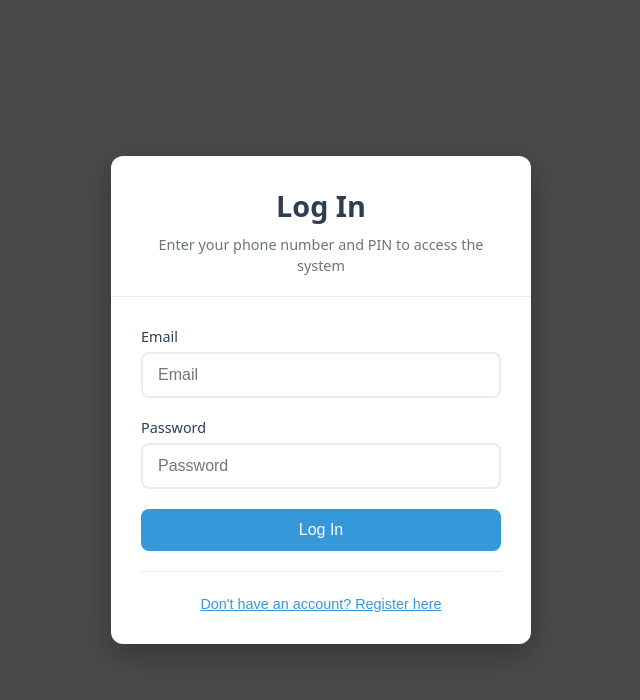
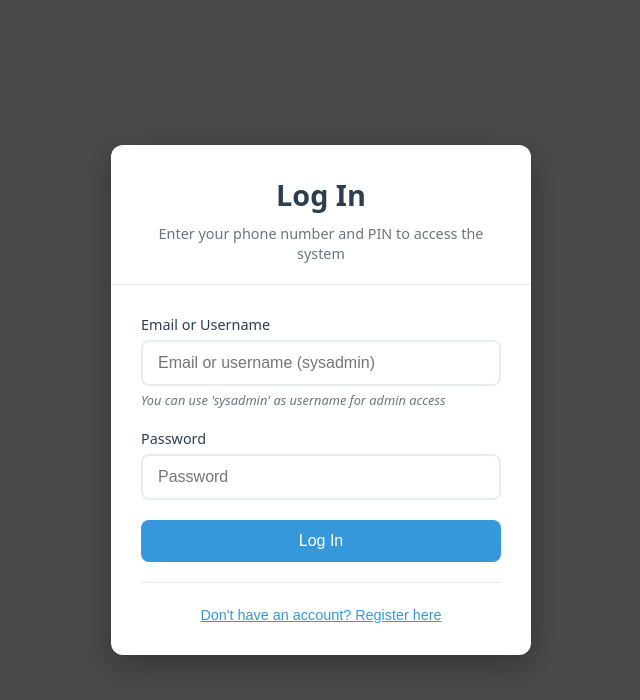
Before and after one commit to terningdev/calendar-app, a React (Create React App) app in the folder frontend/: page /skills in a window 1280 px wide. Shown: the top 700 px of the page, without its empty margins (319-959 px from the left). Built offline with nearby package versions, Linux system fonts and the light colour scheme; no server answers.

Commit message:
Improve login to support username or email - Update login form label to 'Email or Username' - Add hint about using 'sysadmin' as username - Make validation flexible to accept username (no @) or email - Auto-detect username vs email based on @ symbol

```diff
--- a/frontend/src/components/LoginModal.js
+++ b/frontend/src/components/LoginModal.js
@@ -37,21 +37,24 @@ const LoginModal = ({ onAuthSuccess }) => {
 
     const validateForm = () => {
         if (isLogin) {
-            // Accept 'sysadmin' as a valid input in the email field
-            if (formData.email === 'sysadmin') {
+            // Accept username (like 'sysadmin') or email
+            if (!formData.email) {
+                setError('Email or username required');
+                return false;
+            }
             if (!formData.password) {
                 setError('Password required');
                 return false;
             }
-            } else {
-                if (!authService.isValidEmail(formData.email)) {
+            // Only validate email format if it looks like an email (contains @)
+            if (formData.email.includes('@') && !authService.isValidEmail(formData.email)) {
                 setError('Valid email required');
                 return false;
             }
-                if (!authService.isValidPassword(formData.password)) {
+            // Validate password length for regular users
+            if (formData.email.includes('@') && !authService.isValidPassword(formData.password)) {
                 setError('Password must be at least 6 characters');
                 return false;
-                }
             }
         } else {
             // Registration
@@ -95,12 +98,13 @@ const LoginModal = ({ onAuthSuccess }) => {
         try {
             if (isLogin) {
                 let result;
-                if (formData.email === 'sysadmin') {
-                    // Sysadmin login
-                    result = await login({ username: 'sysadmin', password: formData.password });
+                // Check if input contains @ to determine if it's email or username
+                if (formData.email.includes('@')) {
+                    // Regular email-based login
+                    result = await login({ email: formData.email, password: formData.password });
                 } else {
-                    // Regular user login
-                    result = await login({ email: formData.email, password: formData.password });
+                    // Username-based login (sysadmin or other usernames)
+                    result = await login({ username: formData.email, password: formData.password });
                 }
                 if (result.success) {
                     setSuccess('Login successful!');
@@ -170,16 +174,17 @@ const LoginModal = ({ onAuthSuccess }) => {
                     {isLogin ? (
                         <>
                             <div className="form-group">
-                                <label htmlFor="email">Email</label>
+                                <label htmlFor="email">Email or Username</label>
                                 <input
                                     type="text"
                                     id="email"
                                     name="email"
                                     value={formData.email}
                                     onChange={handleInputChange}
-                                    placeholder="Email"
+                                    placeholder="Email or username (sysadmin)"
                                     disabled={loading}
                                 />
+                                <small className="form-hint">You can use 'sysadmin' as username for admin access</small>
                             </div>
                             <div className="form-group">
                                 <label htmlFor="password">Password</label>
```
Lines whose indentation alone changed are shown as unchanged.
